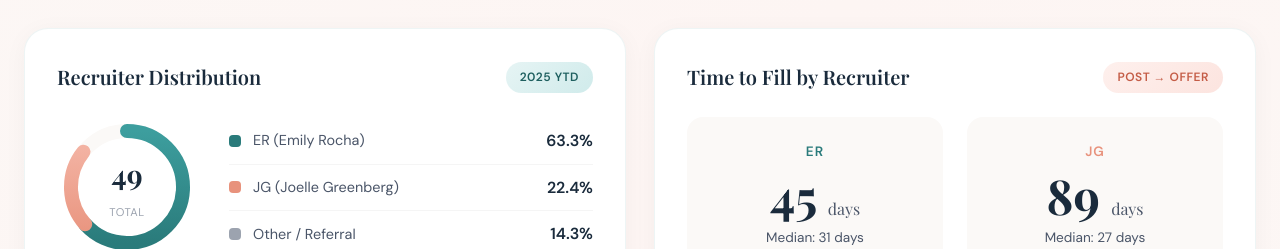
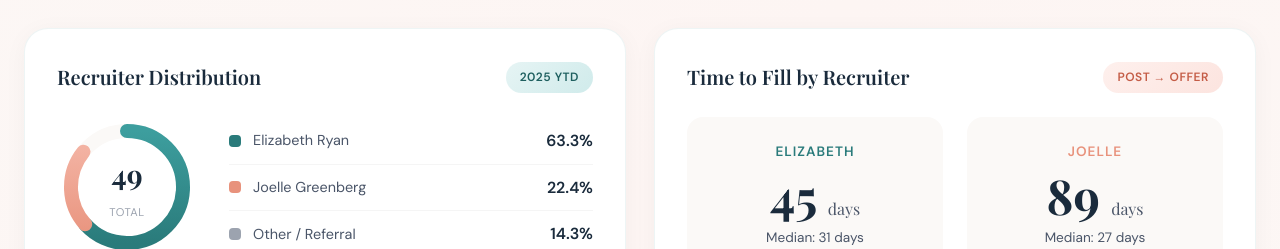
Before and after one commit to FructifyMe/Liz-HiringMetrics, a plain HTML site: page index.html in a window 1280 px wide. Shown: the part 1080-1329 px from the top of the page. Drawn offline with nearby package versions, Linux system fonts and the light colour scheme.

Commit message:
Update recruiter names in index.html

```diff
--- a/index.html
+++ b/index.html
@@ -755,12 +755,12 @@
                     <div class="donut-legend">
                         <div class="legend-item">
                             <span class="legend-dot teal"></span>
-                            <span class="text">ER (Emily Rocha)</span>
+                            <span class="text">Elizabeth Ryan</span>
                             <span class="percent">63.3%</span>
                         </div>
                         <div class="legend-item">
                             <span class="legend-dot coral"></span>
-                            <span class="text">JG (Joelle Greenberg)</span>
+                            <span class="text">Joelle Greenberg</span>
                             <span class="percent">22.4%</span>
                         </div>
                         <div class="legend-item">
@@ -780,12 +780,12 @@
                 </div>
                 <div class="ttf-grid">
                     <div class="ttf-card">
-                        <div class="recruiter er">ER</div>
+                        <div class="recruiter er">Elizabeth</div>
                         <div class="days">45 <span>days</span></div>
                         <div class="detail">Median: 31 days</div>
                     </div>
                     <div class="ttf-card">
-                        <div class="recruiter jg">JG</div>
+                        <div class="recruiter jg">Joelle</div>
                         <div class="days">89 <span>days</span></div>
                         <div class="detail">Median: 27 days</div>
                     </div>
```
